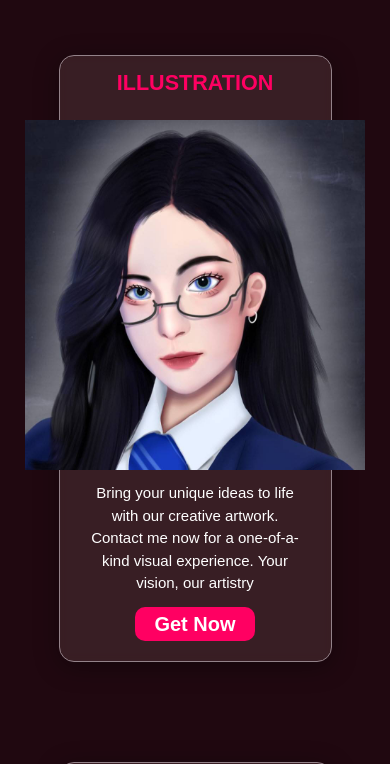
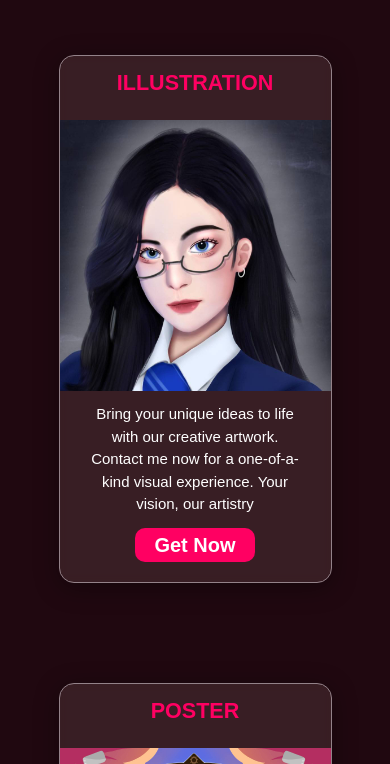
Before and after one commit to Aifans20/EFanArt, a plain HTML site: page about.html in a window 390 px wide. Shown: the part 1449-2213 px from the top of the page. Drawn offline with nearby package versions, Linux system fonts and the light colour scheme; a web font is replaced by a local one.

Commit message:
Update about.css

```diff
--- a/css/about.css
+++ b/css/about.css
@@ -312,6 +312,11 @@ h3 {
   .c img {
     border-radius: 0px;
   }
+
+  .cont img {
+    width: 100%;
+    height: 100%;
+  }
   .main {
     width: 1000;
     max-width: 90%;
@@ -388,12 +393,7 @@ h3 {
       border-left-color: transparent;
     }
   }
-  .cont img {
-    width: 350px;
-    height: 350px;
-    padding-left: 5px;
-    padding-right: 5px;
-  }
+
 }
 
 .sec {
```
